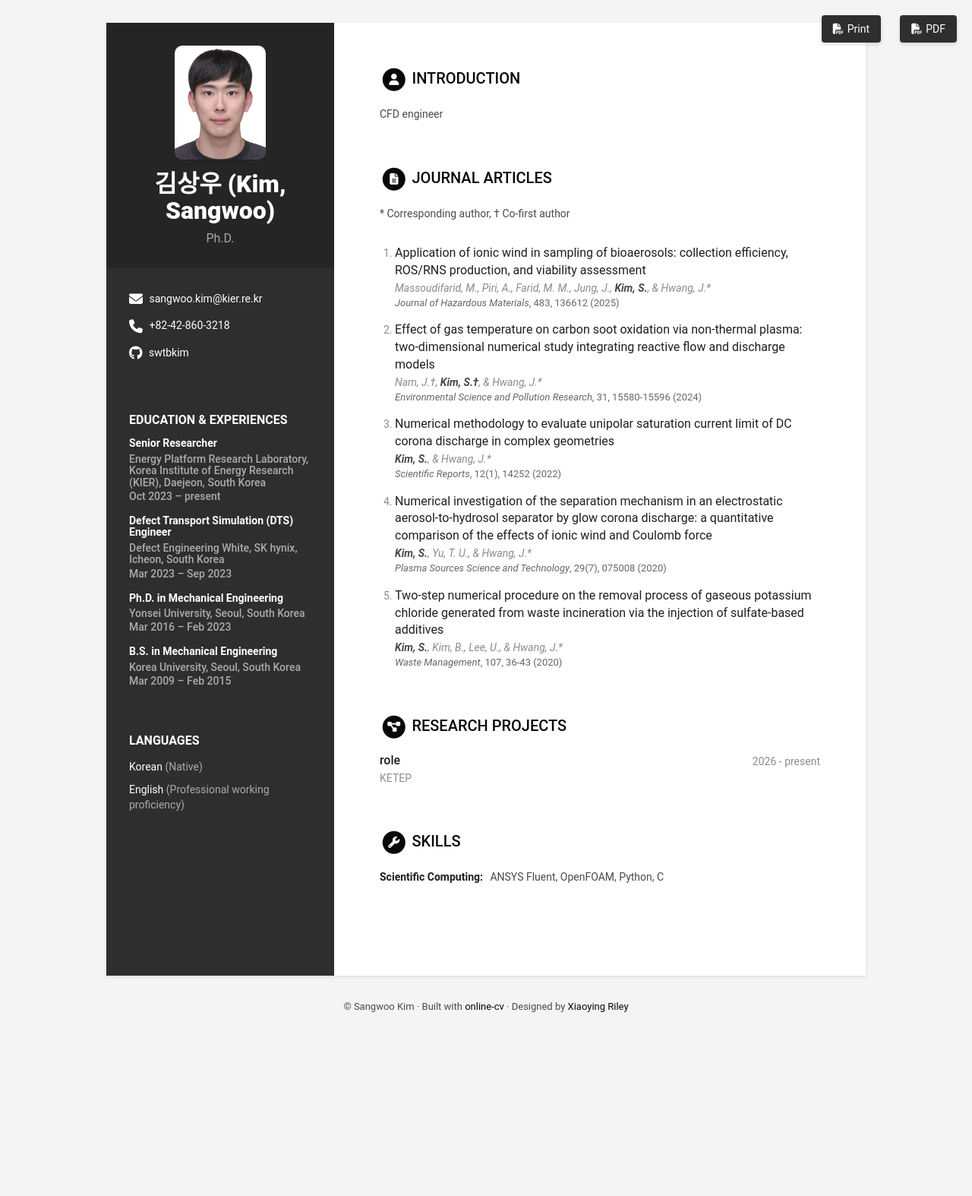
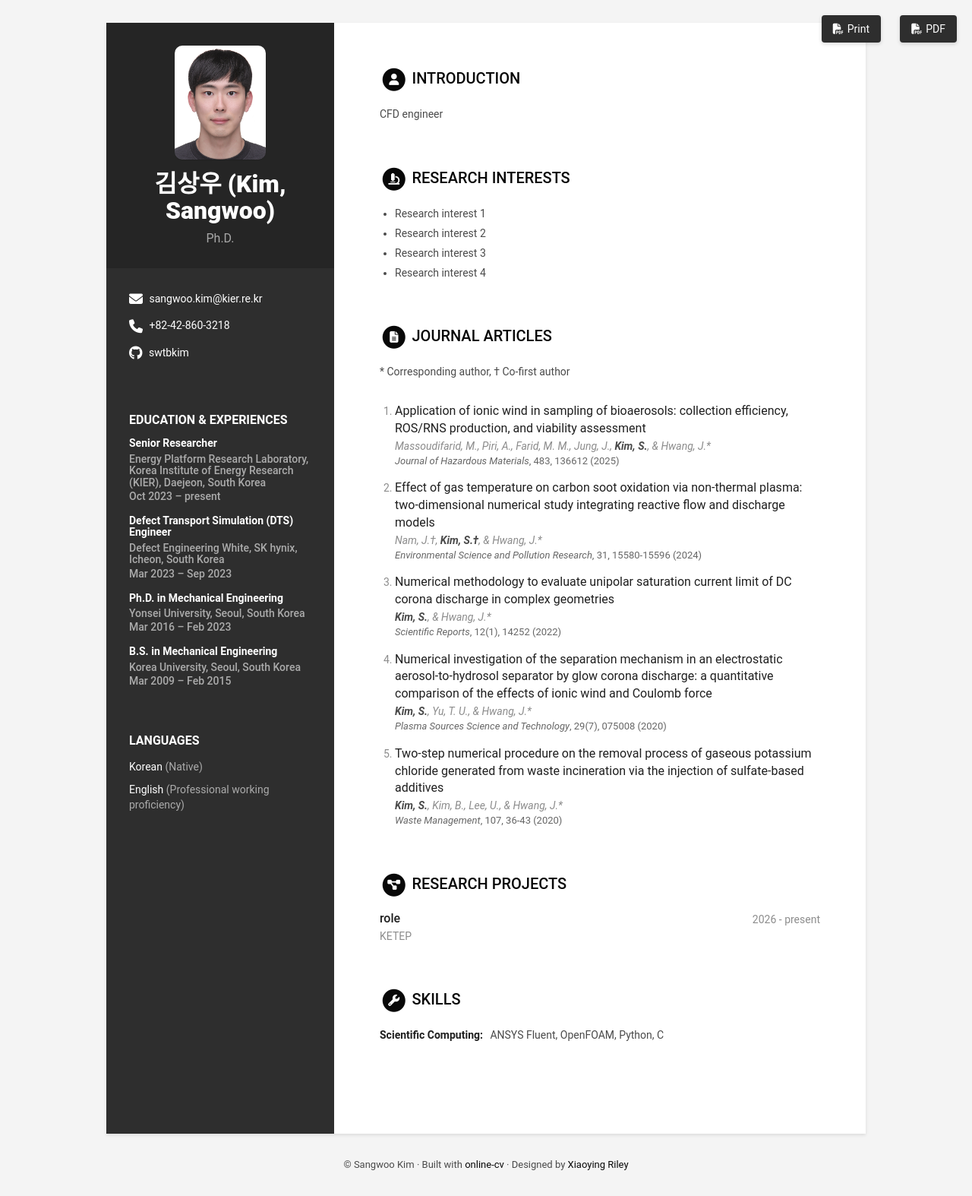
Before and after one commit to swtbkim/SangwooKim, a Jekyll site: the page built from index.html, in a window 1280 px wide. Shown: the whole page at 76% size. Built offline with Jekyll 4.4.1, drawn with Linux system fonts in a browser that asks for light colours; before the commit the page ends 1366 px from its top, so only the background shows below that.

Commit message:
Add Research Interests section between Introduction and Journal Articles
Co-Authored-By: Claude Opus 5.5 <noreply@anthropic.com>
Claude-Session: https://claude.ai/code/session_01Ca8BgKLpPF1NhSrVUp22yc

```diff
--- /dev/null
+++ b/_includes/research-interests.html
@@ -0,0 +1,18 @@
+{% assign interests = site.data.data.research-interests %}
+{% if interests %}
+<section class="section research-interests-section">
+  <h2 class="section-title">
+    <span class="fa-stack fa-xs">
+      <i class="fas fa-circle fa-stack-2x"></i>
+      <i class="fas fa-{{ interests.icon | default: 'microscope' }} fa-stack-1x fa-inverse"></i>
+    </span>
+    {{ interests.title }}
+  </h2>
+
+  <ul class="research-interests-list">
+    {% for item in interests.info %}
+    <li>{{ item | markdownify | remove: '<p>' | remove: '</p>' }}</li>
+    {% endfor %}
+  </ul>
+</section><!--//section-->
+{% endif %}
--- a/_sass/_base.scss
+++ b/_sass/_base.scss
@@ -186,6 +186,13 @@ p {
   }
   .section {
     margin-bottom: 60px;
+  }
+  .research-interests-list {
+    padding-left: 20px;
+    margin-bottom: 0;
+    li {
+      margin-bottom: 6px;
+    }
   }
 
   .experiences-section,
--- a/index.html
+++ b/index.html
@@ -3,6 +3,8 @@ layout: default
 ---
 
 {% include career-profile.html %}
+
+{% include research-interests.html %}
 
 {% unless site.data.data.sidebar.education %}
   {% include education.html %}
```
Also changed, not shown: _data/data.yml (+10 -0 lines).
